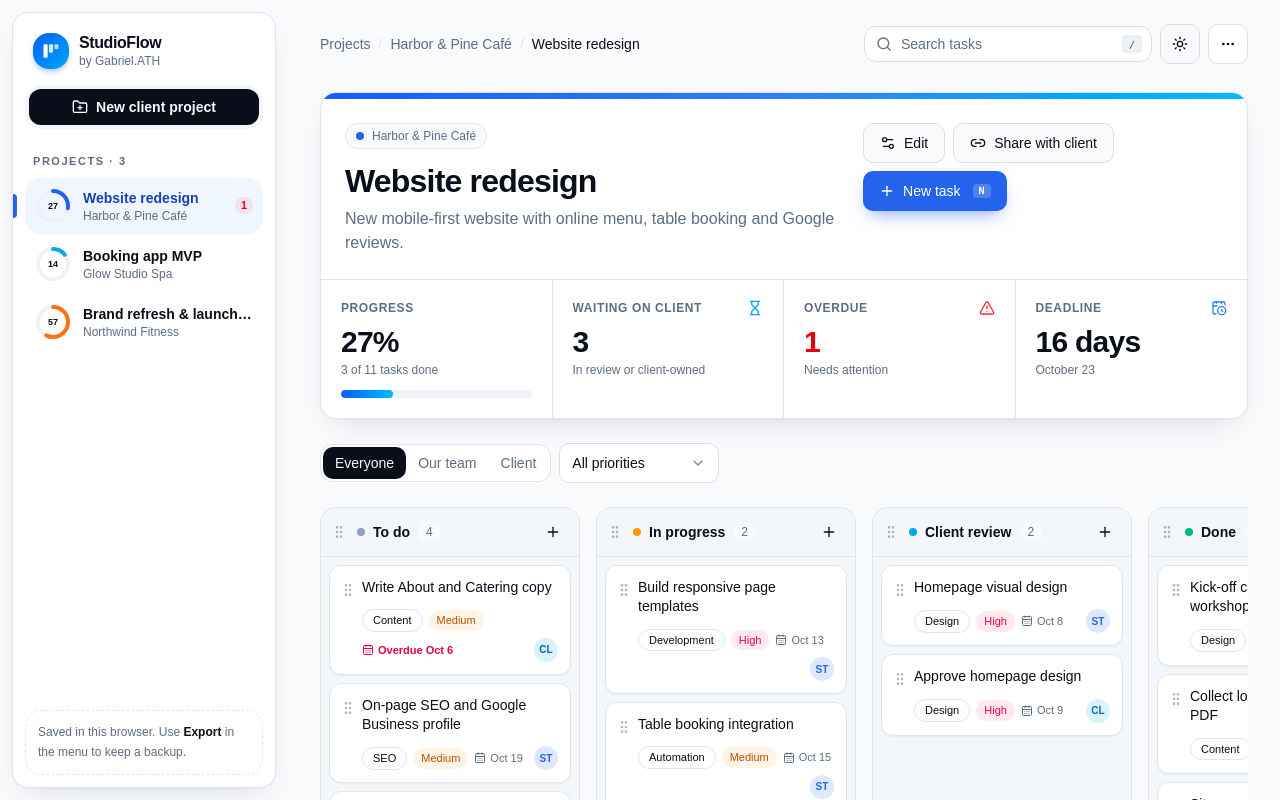
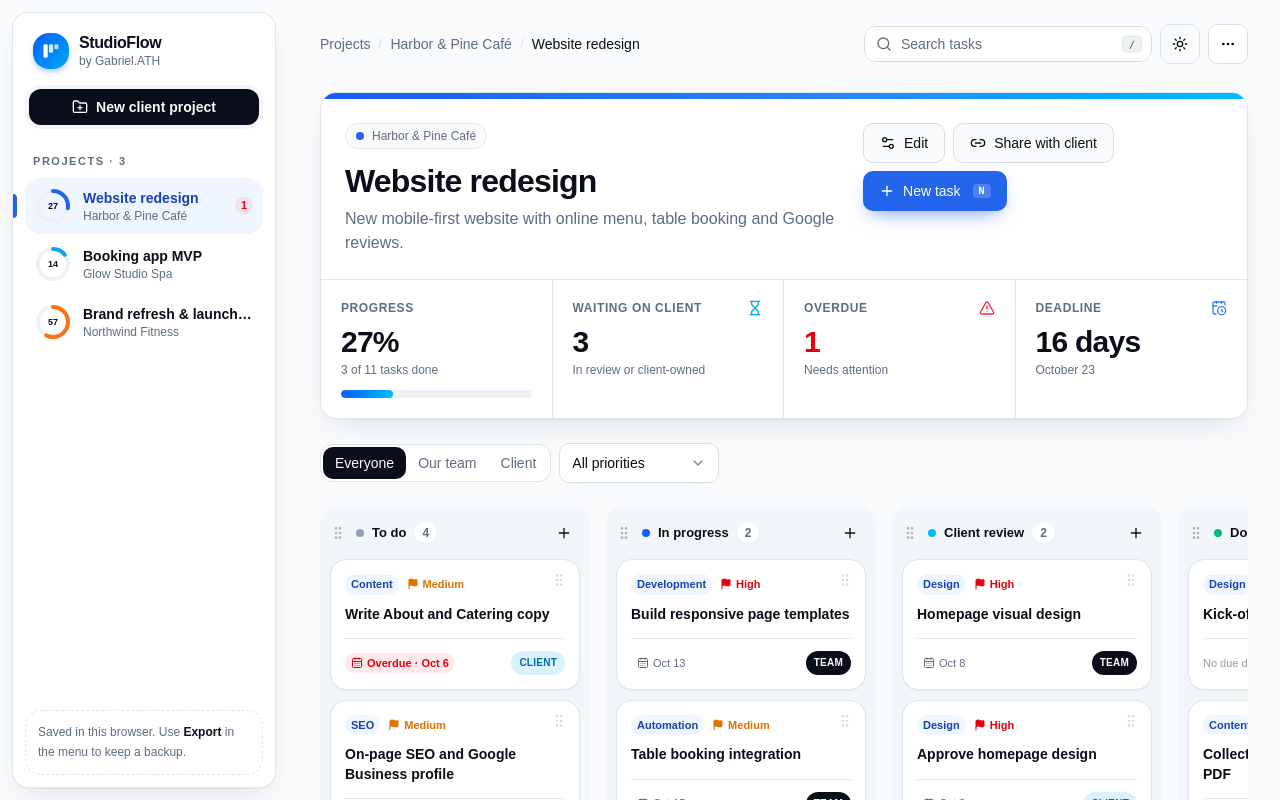
Before and after one commit to gabrielolarinre74-pixel/studioflow, a React (Vite) app: page / in a window 1280 px wide. Shown: the top 800 px of the page. Built offline with nearby package versions, Linux system fonts and the light colour scheme.

Commit message:
Redesign task cards and board lanes with clearer priority, owner and due-date cues

```diff
--- a/src/components/BoardColumn.tsx
+++ b/src/components/BoardColumn.tsx
@@ -3,7 +3,7 @@ import { SortableContext, useSortable } from "@dnd-kit/sortable";
 import { useDndContext } from "@dnd-kit/core";
 import { CSS } from "@dnd-kit/utilities";
 import { cva } from "class-variance-authority";
-import { GripVertical, Plus } from "lucide-react";
+import { GripVertical, Inbox, Plus } from "lucide-react";
 import type { Column, Task } from "@/lib/types";
 import { TaskCard } from "./TaskCard";
 import { Button } from "./ui/button";
@@ -13,8 +13,8 @@ export type ColumnDragData = { type: "Column"; column: Column };
 
 const COLUMN_ACCENT: Record<string, string> = {
   todo: "bg-slate-400",
-  "in-progress": "bg-amber-500",
-  review: "bg-sky-500",
+  "in-progress": "bg-blue-600",
+  review: "bg-sky-400",
   done: "bg-emerald-500",
 };
 
@@ -35,7 +35,7 @@ export function BoardColumn({ column, tasks, isOverlay, onAdd, onOpen }: Props)
   });
 
   const variants = cva(
-    "flex h-[calc(100vh-17rem)] min-h-[420px] w-[280px] min-w-[260px] shrink-0 snap-center xl:w-auto xl:flex-1 flex-col rounded-xl border bg-muted/40",
+    "flex h-[calc(100vh-17rem)] min-h-[440px] w-[290px] min-w-[270px] shrink-0 snap-center xl:w-auto xl:flex-1 flex-col rounded-2xl bg-slate-100/80 dark:bg-white/[0.03]",
     {
       variants: {
         dragging: { default: "", over: "opacity-30 ring-2", overlay: "ring-2 ring-primary" },
@@ -50,7 +50,7 @@ export function BoardColumn({ column, tasks, isOverlay, onAdd, onOpen }: Props)
       style={{ transition, transform: CSS.Translate.toString(transform) }}
       className={variants({ dragging: isOverlay ? "overlay" : isDragging ? "over" : "default" })}
     >
-      <header className="flex items-center gap-2 border-b px-3 py-2.5">
+      <header className="flex items-center gap-2 px-3 pb-2 pt-3">
         <button
           {...attributes}
           {...listeners}
@@ -60,13 +60,13 @@ export function BoardColumn({ column, tasks, isOverlay, onAdd, onOpen }: Props)
           <GripVertical className="size-4" />
         </button>
         <span className={`size-2 rounded-full ${COLUMN_ACCENT[column.id] ?? "bg-primary"}`} />
-        <h3 className="text-sm font-semibold">{column.title}</h3>
-        <span className="rounded-full bg-background px-2 py-0.5 text-xs text-muted-foreground">{tasks.length}</span>
+        <h3 className="text-[13px] font-bold">{column.title}</h3>
+        <span className="rounded-full bg-card px-2 py-0.5 text-xs font-semibold tabular-nums text-muted-foreground shadow-xs">{tasks.length}</span>
         {onAdd && (
           <Button
             variant="ghost"
             size="icon"
-            className="ml-auto size-7"
+            className="ml-auto size-7 rounded-lg hover:bg-card"
             onClick={() => onAdd(String(column.id))}
             aria-label={`Add task to ${column.title}`}
           >
@@ -75,14 +75,18 @@ export function BoardColumn({ column, tasks, isOverlay, onAdd, onOpen }: Props)
         )}
       </header>
       <ScrollArea className="flex-1">
-        <div className="flex flex-col gap-2 p-2">
+        <div className="flex flex-col gap-2.5 p-2.5 pt-1">
           <SortableContext items={tasksIds}>
             {tasks.map((task) => (
               <TaskCard key={task.id} task={task} onOpen={onOpen} />
             ))}
           </SortableContext>
           {tasks.length === 0 && (
-            <p className="rounded-lg border border-dashed p-6 text-center text-xs text-muted-foreground">Drop tasks here</p>
+            <div className="flex flex-col items-center gap-2 rounded-xl border-2 border-dashed border-slate-200 px-4 py-8 text-center dark:border-white/10">
+              <Inbox className="size-5 text-muted-foreground/60" />
+              <p className="text-xs font-medium text-muted-foreground">Nothing here yet</p>
+              <p className="text-[11px] text-muted-foreground/80">Drag a task in, or press + to add one.</p>
+            </div>
           )}
         </div>
       </ScrollArea>
--- a/src/components/TaskCard.tsx
+++ b/src/components/TaskCard.tsx
@@ -1,18 +1,17 @@
 import { useSortable } from "@dnd-kit/sortable";
 import { CSS } from "@dnd-kit/utilities";
 import { cva } from "class-variance-authority";
-import { CalendarDays, GripVertical } from "lucide-react";
+import { CalendarDays, Flag, GripVertical } from "lucide-react";
 import { cn } from "@/lib/utils";
 import { formatDay, isOverdue } from "@/lib/board";
 import type { Task } from "@/lib/types";
-import { Badge } from "./ui/badge";
 
 export type TaskDragData = { type: "Task"; task: Task };
 
-const PRIORITY_STYLE: Record<Task["priority"], string> = {
-  high: "bg-rose-500/10 text-rose-600 dark:text-rose-400",
-  medium: "bg-amber-500/10 text-amber-700 dark:text-amber-400",
-  low: "bg-emerald-500/10 text-emerald-700 dark:text-emerald-400",
+const PRIORITY: Record<Task["priority"], { label: string; className: string }> = {
+  high: { label: "High", className: "text-red-600 dark:text-red-400" },
+  medium: { label: "Medium", className: "text-amber-600 dark:text-amber-400" },
+  low: { label: "Low", className: "text-slate-400" },
 };
 
 type Props = { task: Task; isOverlay?: boolean; readOnly?: boolean; onOpen?: (task: Task) => void };
@@ -26,7 +25,7 @@ export function TaskCard({ task, isOverlay, readOnly, onOpen }: Props) {
   });
 
   const variants = cva(
-    "group rounded-lg border bg-card text-card-foreground shadow-xs transition-shadow hover:shadow-md",
+    "group relative rounded-xl border bg-card text-card-foreground shadow-[0_1px_2px_rgb(15_23_42/0.05)] transition hover:-translate-y-px hover:border-blue-300 hover:shadow-[0_10px_24px_-12px_rgb(15_23_42/0.25)] dark:hover:border-blue-700",
     {
       variants: {
         dragging: { over: "opacity-30 ring-2 ring-primary", overlay: "rotate-2 ring-2 ring-primary shadow-xl" },
@@ -34,6 +33,7 @@ export function TaskCard({ task, isOverlay, readOnly, onOpen }: Props) {
     }
   );
   const overdue = isOverdue(task);
+  const priority = PRIORITY[task.priority];
 
   return (
     <div
@@ -41,12 +41,11 @@ export function TaskCard({ task, isOverlay, readOnly, onOpen }: Props) {
       style={{ transition, transform: CSS.Translate.toString(transform) }}
       className={variants({ dragging: isOverlay ? "overlay" : isDragging ? "over" : undefined })}
     >
-      <div className="flex items-start gap-1 p-3">
       {!readOnly && (
         <button
           {...attributes}
           {...listeners}
-            className="-ml-1 mt-0.5 cursor-grab rounded p-0.5 text-muted-foreground/50 hover:text-muted-foreground focus-visible:outline-none focus-visible:ring-2 focus-visible:ring-ring active:cursor-grabbing"
+          className="absolute right-2 top-2 cursor-grab rounded-md p-1 text-muted-foreground/40 opacity-60 transition hover:bg-muted hover:text-muted-foreground focus-visible:opacity-100 focus-visible:outline-none focus-visible:ring-2 focus-visible:ring-ring active:cursor-grabbing group-hover:opacity-100"
         >
           <span className="sr-only">Move task: {task.title}</span>
           <GripVertical className="size-4" />
@@ -56,41 +55,42 @@ export function TaskCard({ task, isOverlay, readOnly, onOpen }: Props) {
         type="button"
         disabled={readOnly || !onOpen}
         onClick={() => onOpen?.(task)}
-          className="min-w-0 flex-1 text-left focus-visible:outline-none disabled:cursor-default"
+        className="block w-full p-3.5 text-left focus-visible:outline-none disabled:cursor-default"
       >
-          <p className="text-sm font-medium leading-snug">{task.title}</p>
-          {task.description && <p className="mt-1 line-clamp-2 text-xs text-muted-foreground">{task.description}</p>}
-          <div className="mt-3 flex flex-wrap items-center gap-1.5">
-            <Badge variant="outline" className="text-[11px] font-medium">
-              {task.tag}
-            </Badge>
-            <span className={cn("rounded-full px-2 py-0.5 text-[11px] font-medium capitalize", PRIORITY_STYLE[task.priority])}>
-              {task.priority}
+        <div className="flex items-center gap-2 pr-6 text-[11px] font-semibold">
+          <span className="rounded-md bg-accent px-1.5 py-0.5 text-accent-foreground">{task.tag}</span>
+          <span className={cn("inline-flex items-center gap-1", priority.className)} title={`${priority.label} priority`}>
+            <Flag className="size-3" fill="currentColor" /> {priority.label}
           </span>
-            {task.due && (
+        </div>
+        <p className="mt-2.5 text-[14px] font-semibold leading-snug">{task.title}</p>
+        {task.description && <p className="mt-1 line-clamp-2 text-xs leading-relaxed text-muted-foreground">{task.description}</p>}
+        <div className="mt-3.5 flex items-center gap-2 border-t pt-3">
+          {task.due ? (
             <span
               className={cn(
-                  "inline-flex items-center gap-1 text-[11px] text-muted-foreground",
-                  overdue && "font-semibold text-rose-600 dark:text-rose-400"
+                "inline-flex items-center gap-1 rounded-md px-1.5 py-0.5 text-[11px] font-medium text-muted-foreground",
+                overdue && "bg-red-500/10 font-semibold text-red-600 dark:text-red-400"
               )}
             >
               <CalendarDays className="size-3" />
-                {overdue ? "Overdue " : ""}
+              {overdue ? "Overdue · " : ""}
               {formatDay(task.due)}
             </span>
+          ) : (
+            <span className="text-[11px] text-muted-foreground/70">No due date</span>
           )}
           <span
-              title={task.owner === "client" ? "Waiting on the client" : "Studio is on it"}
+            title={task.owner === "client" ? "Waiting on the client" : "Our team is on it"}
             className={cn(
-                "ml-auto flex size-6 items-center justify-center rounded-full text-[10px] font-bold",
-                task.owner === "client" ? "bg-sky-500/15 text-sky-700 dark:text-sky-300" : "bg-primary/15 text-primary"
+              "ml-auto flex h-6 items-center gap-1 rounded-full px-2 text-[10px] font-bold uppercase tracking-wide",
+              task.owner === "client" ? "bg-sky-500/15 text-sky-700 dark:text-sky-300" : "bg-foreground text-background"
             )}
           >
-              {task.owner === "client" ? "CL" : "ST"}
+            {task.owner === "client" ? "Client" : "Team"}
           </span>
         </div>
       </button>
     </div>
-    </div>
   );
 }
```
Lines whose indentation alone changed are shown as unchanged.
